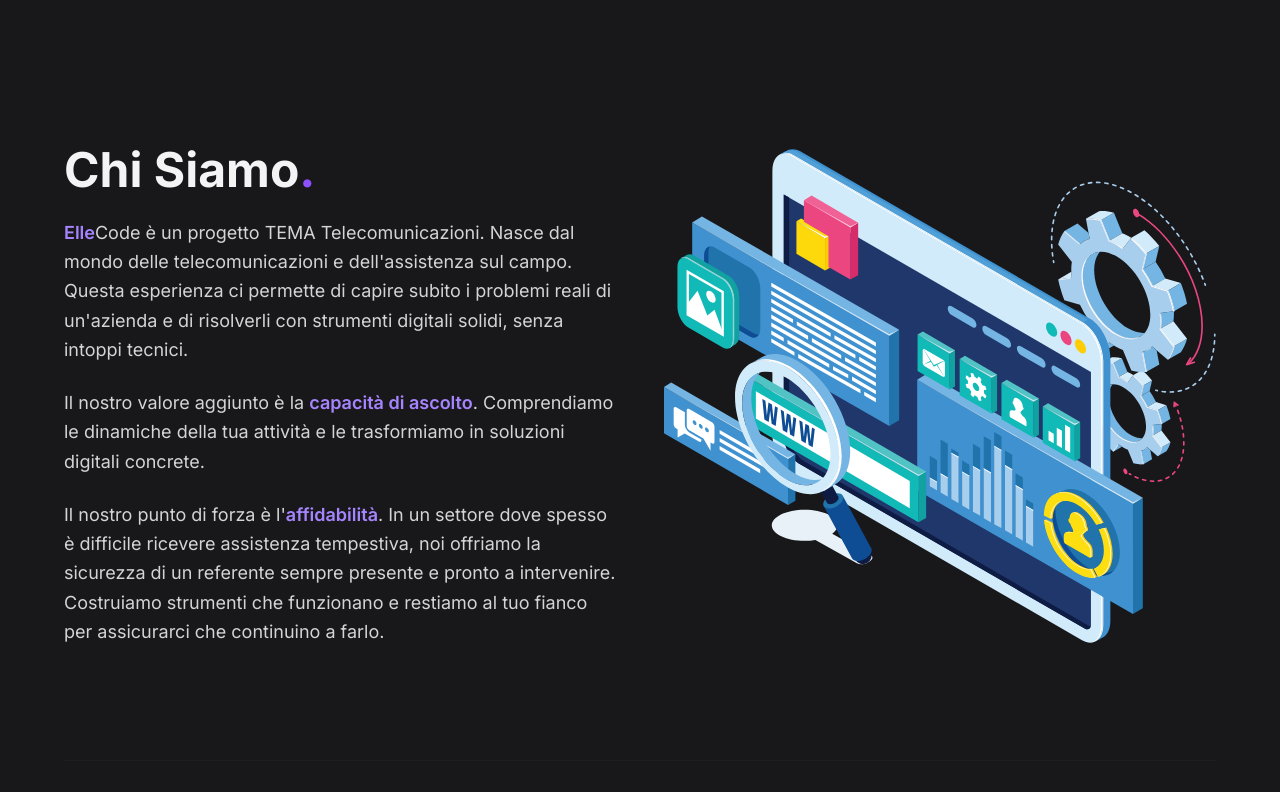
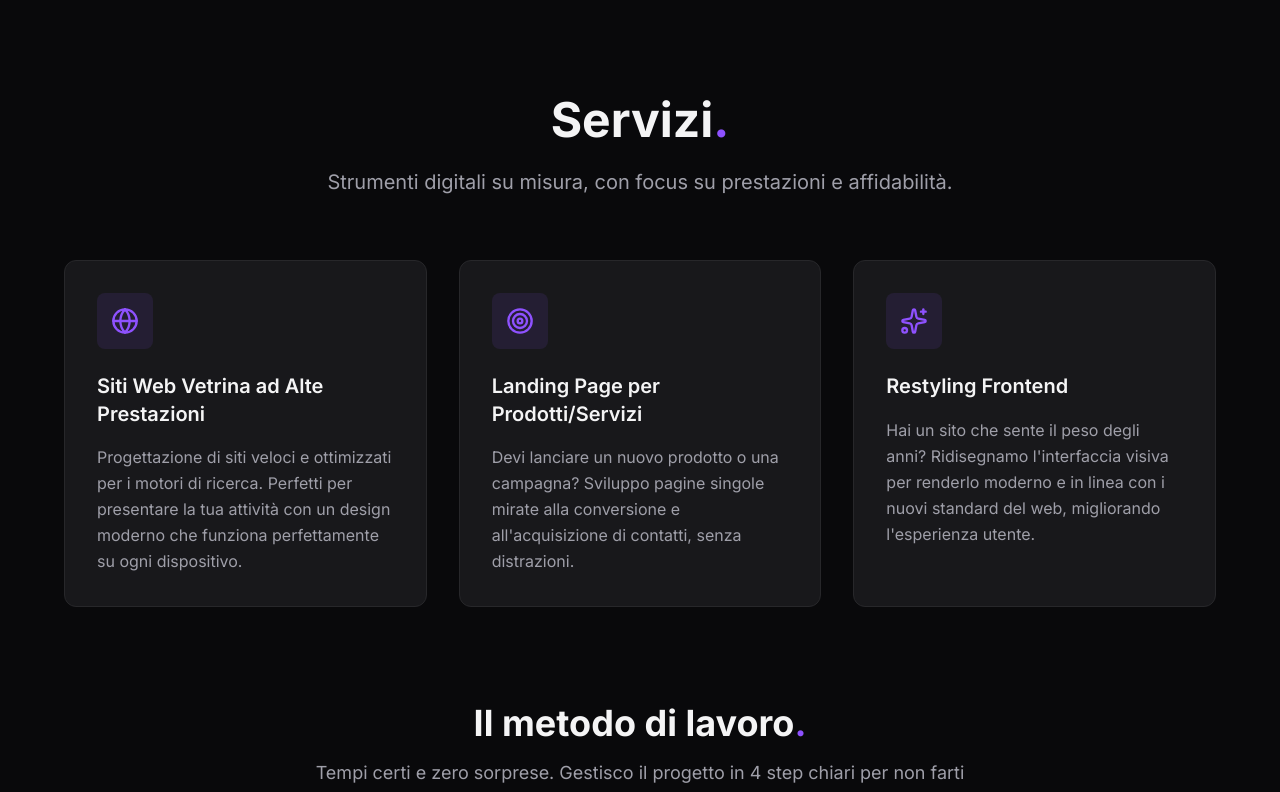
Before and after one commit to LucasPlatforms/ElleCode, a Next.js app: page / in a window 1280 px wide. Shown: the top 792 px of the page. Built offline with nearby package versions, Linux system fonts and the light colour scheme.

Commit message:
rimosso about

```diff
--- a/src/app/page.js
+++ b/src/app/page.js
@@ -1,6 +1,6 @@
 //import Navbar from "../components/Navbar";
 //import Hero from "../components/Hero";
-import About from "../components/About";
+//import About from "../components/About";
 import Services from "../components/Services";
 import Projects from "../components/Projects";
 import FAQ from "../components/FAQ";
@@ -9,7 +9,6 @@
 export default function Home() {
   return (
     <main className="min-h-screen bg-zinc-950">
-      <About />
       <Services />
       <Projects />
       <FAQ />
```
